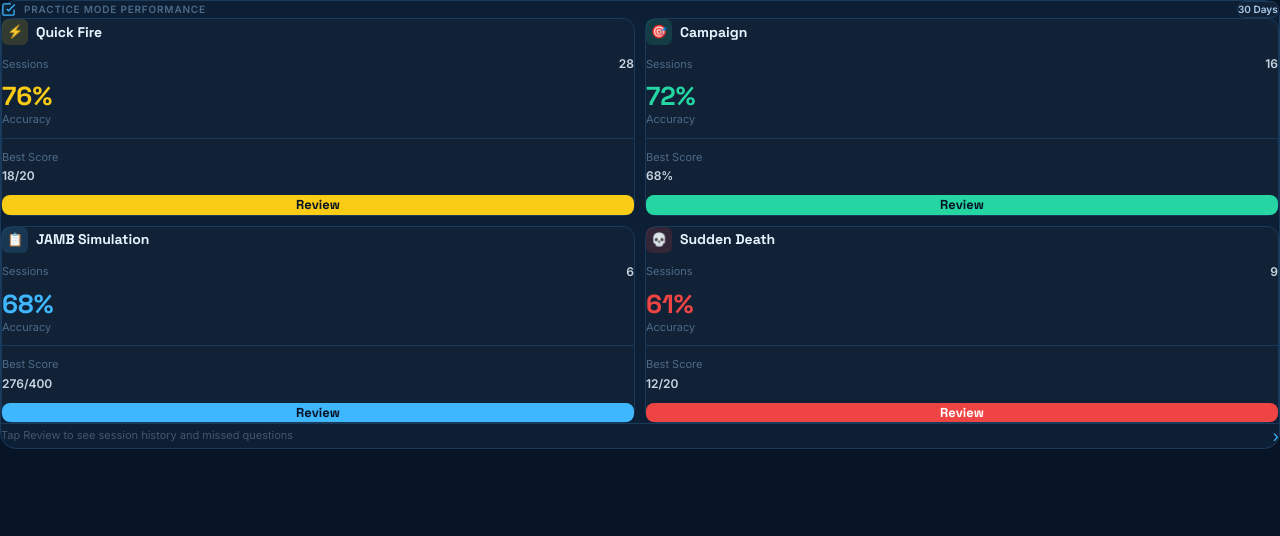
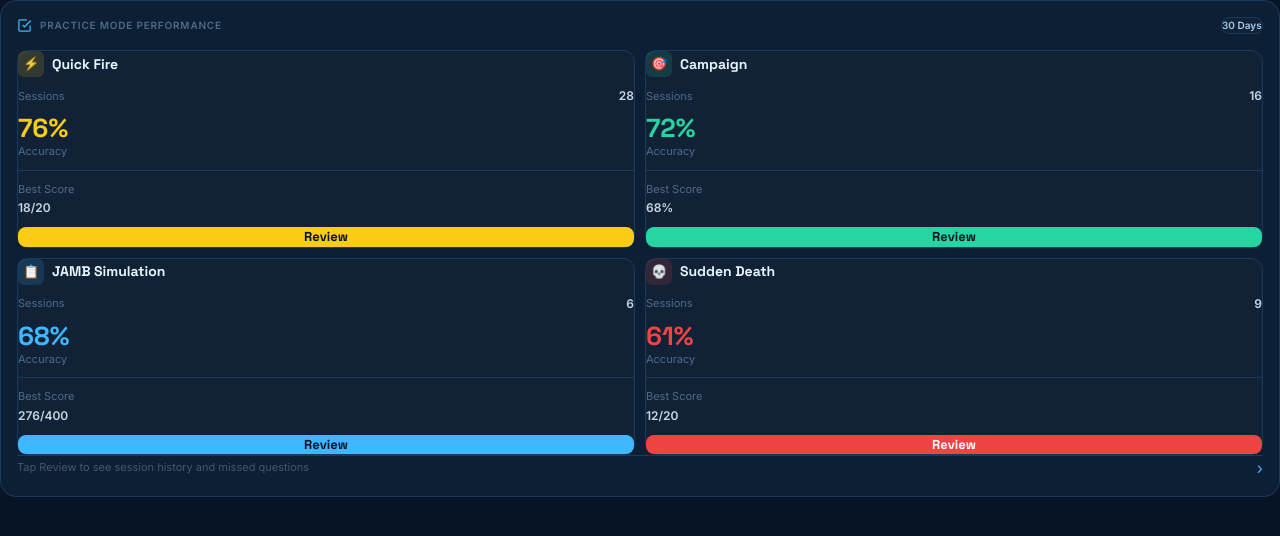
Before and after one commit to examforge99/examlogic, a Next.js app: page /practice in a window 1280 px wide. Shown: the top 536 px of the page. Built offline with nearby package versions, Linux system fonts and the light colour scheme.

Commit message:
Convert div styles to inline CSS
Refactor div styles to inline CSS for better readability.

```diff
--- a/src/app/practice/page.tsx
+++ b/src/app/practice/page.tsx
@@ -76,15 +76,12 @@ export default function PracticeModeCard({ className = '' }: { className?: strin
 
   return (
     <>
-      <div
-        className={`
-          bg-[#0d1f35] border border-[#1a3a5c]
-          rounded-2xl p-[16px]
-          ${className}
-        `}
-      >
+       <div className={className} style={{ backgroundColor: '#0d1f35',  border: '1px solid #1a3a5c',  borderRadius: '16px',  padding: '16px', }}
+         >
+
         {/* Header */}
-        <div className="flex items-center justify-between mb-4">
+        <div style={{  display: 'flex', alignItems: 'center', justifyContent: 'space-between',  marginBottom: '16px',  }}
+>
           <div className="flex items-center gap-2">
             <svg width={15} height={15} viewBox="0 0 24 24" fill="none" stroke="#3FB7FF" strokeWidth={2}>
               <path d="M9 11l3 3L22 4"/>
```
